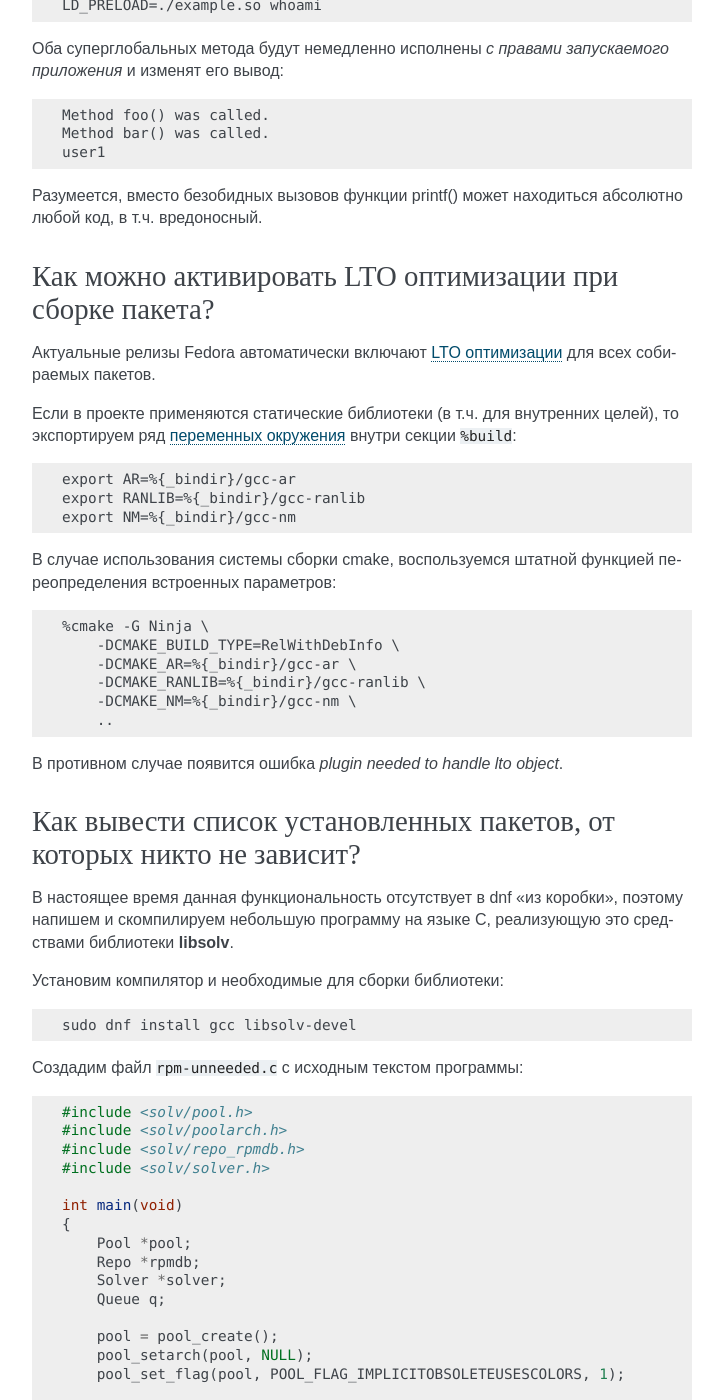
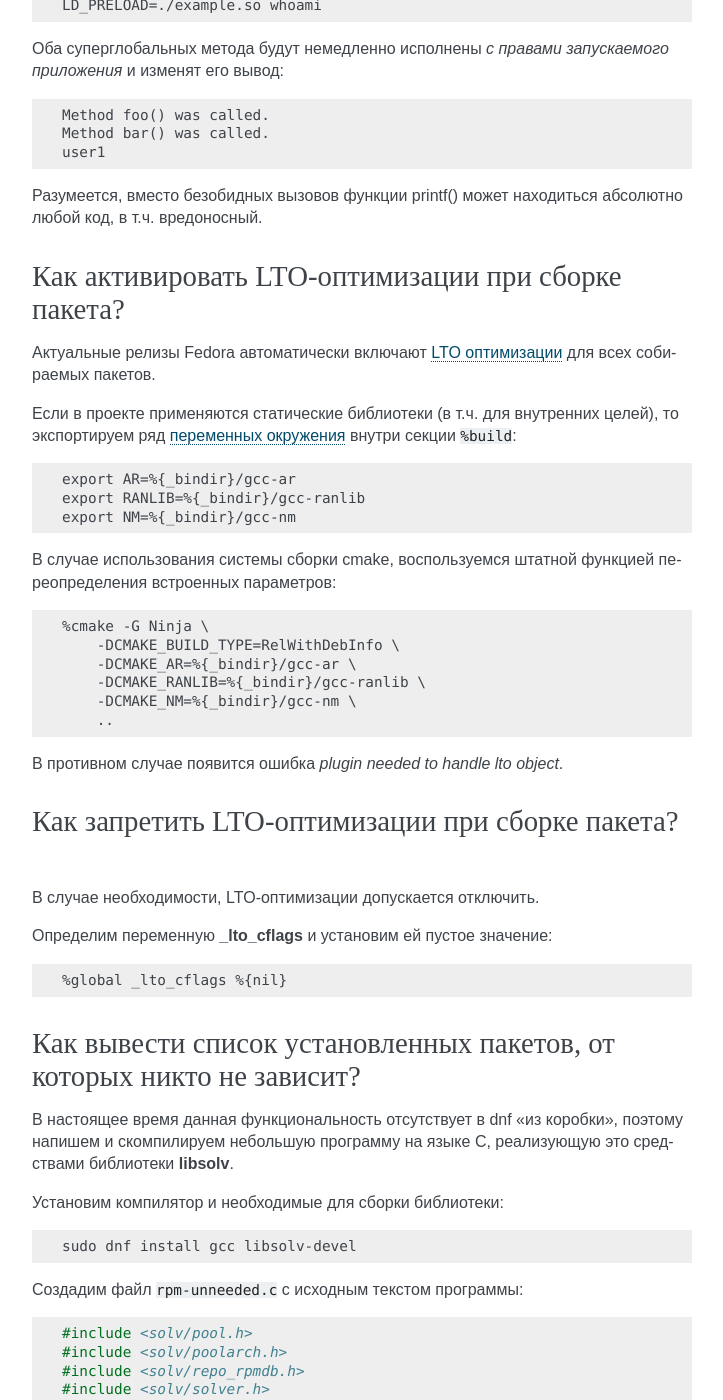
Before and after one commit to RussianFedora/FAQ, a Sphinx documentation site: the page built from source/development.rst, in a window 1280 px wide and 1400 px high, scrolled down 7641 px. Shown: the whole window, without its empty margins (388-1111 px from the left). Built offline with Sphinx 7.4.7, drawn with Linux system fonts in a browser that asks for light colours; comment, search, counter and statistics services are not loaded; some of the changed text lies outside the part shown.

Commit message:
Added Disable LTO question.

```diff
--- a/source/development.rst
+++ b/source/development.rst
@@ -447,8 +447,8 @@
 .. index:: lto, optimization, linker, compilation, gcc
 .. _enable-lto:
 
-Как можно активировать LTO оптимизации при сборке пакета?
-============================================================
+Как активировать LTO-оптимизации при сборке пакета?
+=======================================================
 
 Актуальные релизы Fedora автоматически включают `LTO оптимизации <https://gcc.gnu.org/wiki/LinkTimeOptimization>`__ для всех собираемых пакетов.
 
@@ -472,6 +472,20 @@
         ..
 
 В противном случае появится ошибка *plugin needed to handle lto object*.
+
+.. index:: lto, optimization, linker, compilation
+.. _disable-lto:
+
+Как запретить LTO-оптимизации при сборке пакета?
+===================================================
+
+В случае необходимости, LTO-оптимизации допускается отключить.
+
+Определим переменную **_lto_cflags** и установим ей пустое значение:
+
+.. code-block:: text
+
+    %global _lto_cflags %{nil}
 
 .. index:: gcc, c, rpm, dependencies, package
 .. _rpm-unneeded:
```
